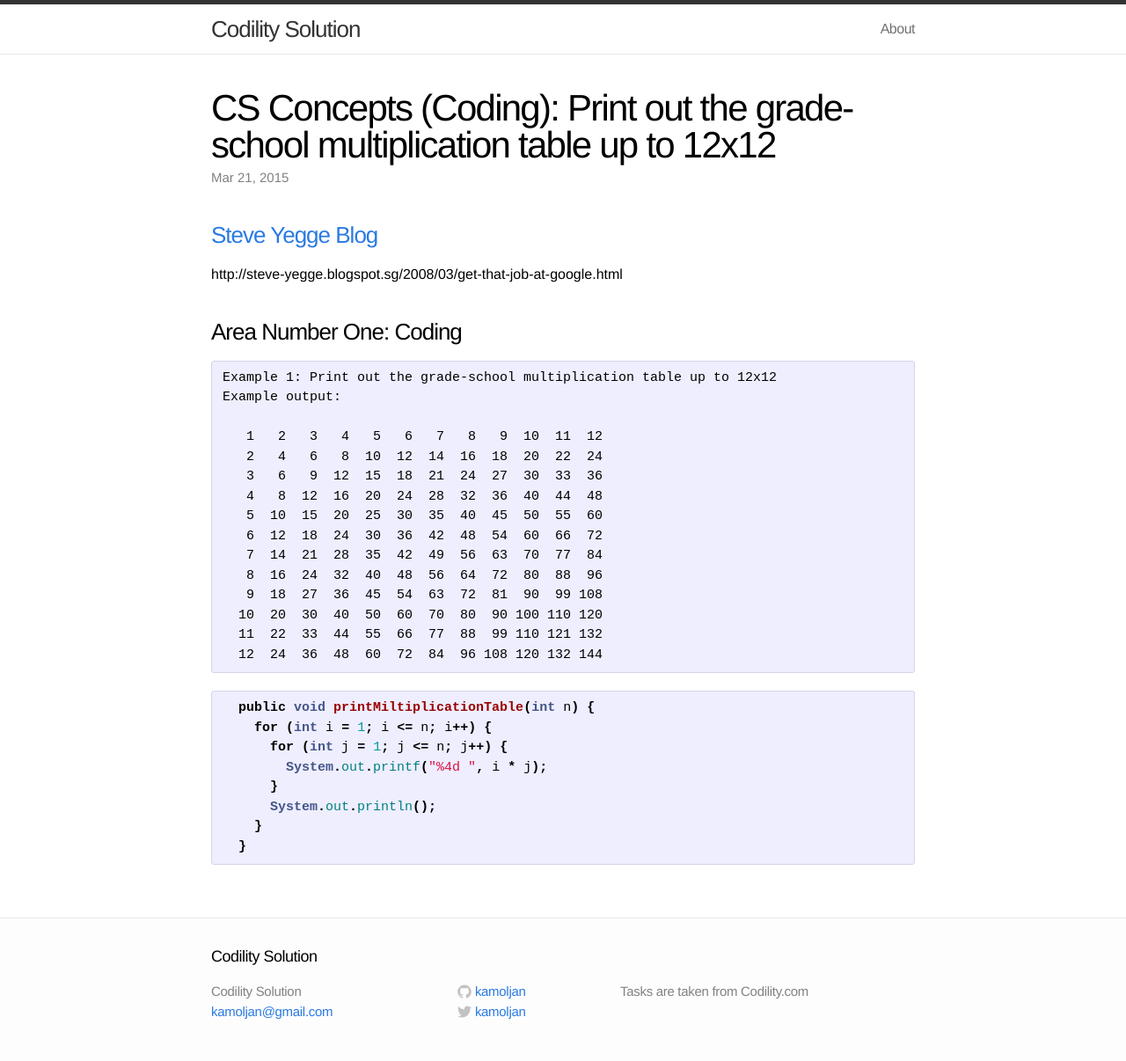
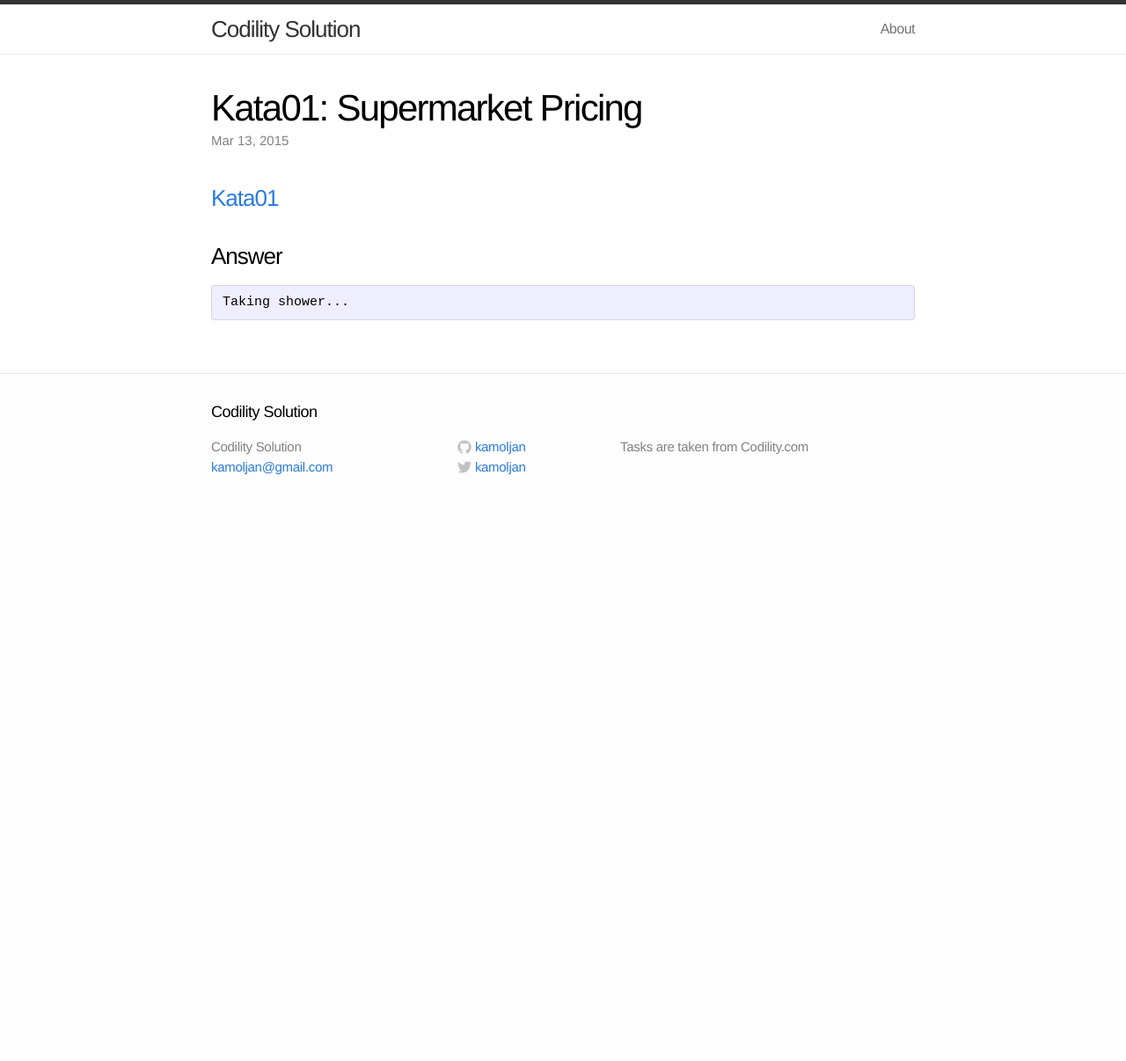
Before and after one commit to kamoljan/kamoljan.github.io, a Jekyll site: the page built from _posts/codekata/2015-03-08-Kata01-Supermarket-Pricing.markdown, in a window 1280 px wide. Shown: the whole page at 88% size. Built offline with Jekyll 4.4.1, drawn with Linux system fonts in a browser that asks for light colours; after the commit the page ends 900 px from its top, so only the background shows below that.

```diff
--- a/_posts/codekata/2015-03-08-Kata01-Supermarket-Pricing.markdown
+++ b/_posts/codekata/2015-03-08-Kata01-Supermarket-Pricing.markdown
@@ -1,41 +1,14 @@
 ---
 layout: post
-title:  "CS Concepts (Coding): Print out the grade-school multiplication table up to 12x12"
-date:   2015-03-21 14:35:18
-categories: Coding
+title:  "Kata01: Supermarket Pricing"
+date:   2015-03-13 14:35:18
+categories: jekyll update
 ---
 
-###[Steve Yegge Blog](https://sites.google.com/site/steveyegge2/five-essential-phone-screen-questions)
-http://steve-yegge.blogspot.sg/2008/03/get-that-job-at-google.html
+###[Kata01](http://codekata.com/kata/kata01-supermarket-pricing/)
 
-###Area Number One: Coding
+###Answer
 
 {% highlight text %}
-Example 1: Print out the grade-school multiplication table up to 12x12
-Example output:
-
-   1   2   3   4   5   6   7   8   9  10  11  12
-   2   4   6   8  10  12  14  16  18  20  22  24
-   3   6   9  12  15  18  21  24  27  30  33  36
-   4   8  12  16  20  24  28  32  36  40  44  48
-   5  10  15  20  25  30  35  40  45  50  55  60
-   6  12  18  24  30  36  42  48  54  60  66  72
-   7  14  21  28  35  42  49  56  63  70  77  84
-   8  16  24  32  40  48  56  64  72  80  88  96
-   9  18  27  36  45  54  63  72  81  90  99 108
-  10  20  30  40  50  60  70  80  90 100 110 120
-  11  22  33  44  55  66  77  88  99 110 121 132
-  12  24  36  48  60  72  84  96 108 120 132 144
-
+Taking shower...
 {% endhighlight %}
-
-{% highlight java %}
-  public void printMiltiplicationTable(int n) {
-    for (int i = 1; i <= n; i++) {
-      for (int j = 1; j <= n; j++) {
-        System.out.printf("%4d ", i * j);
-      }
-      System.out.println();
-    }
-  }
-{% endhighlight %}
```
Also changed, not shown: _posts/cs/2015-03-21-Grade-School-Multiplication-Table.markdown (added, +40 -0 lines), _posts/cs/2015-03-21-Sums-Up-Ints-From-File.markdown (added, +47 -0 lines).
